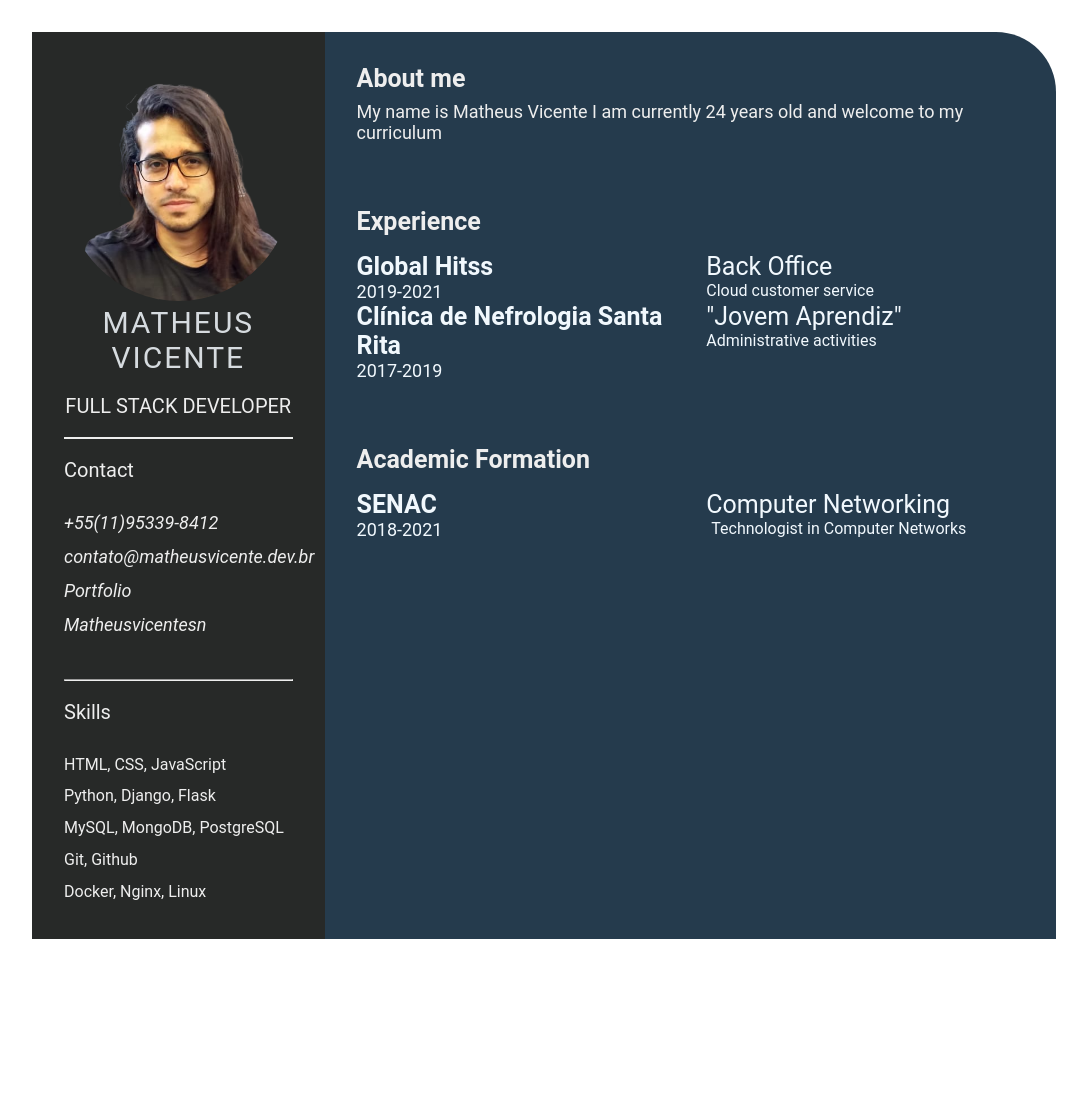
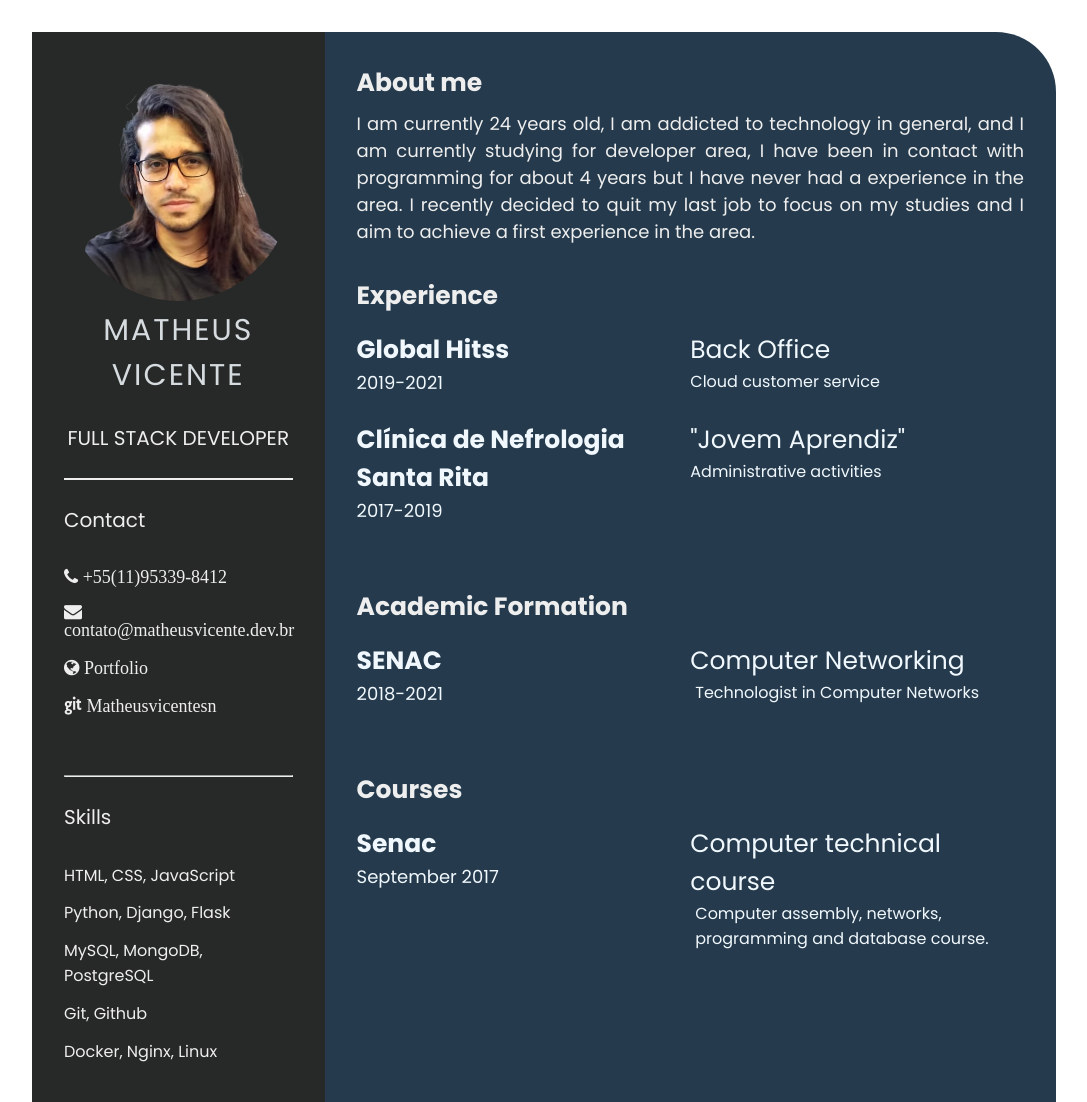
Before and after one commit to Matheusvicentesn/jornadadev, a plain HTML site: page index.html in a window 1280 px wide. Shown: the whole page, without its empty margins (96-1183 px from the left). Before the commit the page ends 971 px from the top, so only its background shows below. Drawn offline with Linux system fonts and the light colour scheme.

Commit message:
feature add: Courses and  awards, font, and icons (#5)

```diff
--- a/css/style.css
+++ b/css/style.css
@@ -3,7 +3,7 @@
     padding: 0;
     box-sizing: border-box;
     list-style: none;
-    font-family: 'Roboto', sans-serif;
+    font-family: 'Poppins', sans-serif;
 }
 
 a{
@@ -64,7 +64,7 @@ hr{
     text-align: center;
 }
 
-/* .contact-info { border-bottom: 2px solid #1B2631; } */
+
 .left-title {
     color: #eeeeee;
     font-size: 20px;
@@ -110,24 +110,10 @@ hr{
     padding-bottom: 2rem;
 }
 
-.right-title-experience{
-    color: #eeeeee;
-    padding-left: 2rem;
-    font-size: 25px;
-    padding-bottom: 0.5rem;
-    font-weight: bolder;
-}
-
-.right-title-education{
-    color: #eeeeee;
-    padding-left: 2rem;
-    font-size: 25px;
-    padding-bottom: 0.5rem;
-    font-weight: bolder;
-}
 .about-me-contents {
     font-size: 18px;
     color: #eeeeee;
+    text-align: justify;
 }
 
 .experience-contents,
@@ -137,7 +123,6 @@ hr{
     grid-template-columns: repeat(2, 1fr);
     padding-bottom: 2rem;
     color: #F1F8FD;
-    padding-left: 2rem;
     padding-top: 0.5rem;
 }
 
--- a/index.html
+++ b/index.html
@@ -7,6 +7,12 @@
     <meta name="viewport" content="width=device-width, initial-scale=1.0">
     <title>Matheus Vicente CV</title>
     <link rel="stylesheet" href="css/style.css">
+    <link rel="preconnect" href="https://fonts.googleapis.com">
+    <link rel="preconnect" href="https://fonts.gstatic.com" crossorigin>
+    <link
+        href="https://fonts.googleapis.com/css2?family=Poppins:ital,wght@0,100;0,300;0,400;0,700;1,100;1,300;1,400;1,700&display=swap"
+        rel="stylesheet">
+    <link rel="stylesheet" href="https://cdnjs.cloudflare.com/ajax/libs/font-awesome/4.7.0/css/font-awesome.min.css">
 </head>
 
 <body>
@@ -25,9 +31,12 @@
                     <p class="left-title">Contact</p>
                     <ul>
                         <li><i class="fa fa-phone"> +55(11)95339-8412</i></li>
-                        <li><i class="fa fa-envelope">contato@matheusvicente.dev.br</i></li>
-                        <li><a href="https://www.portfolio.matheusvicente.dev.br/" target="_blank"><i class="fa fa-globe"> Portfolio </i></a></li>
-                        <li><a href="https://github.com/Matheusvicentesn" target="_blank"><i class="fa fa-git"> Matheusvicentesn </i></a></li>
+                        <li><a href="mailto:contato@matheusvicente.dev.br" target="_blank"><i class="fa fa-envelope">
+                                    contato@matheusvicente.dev.br</i></a></li>
+                        <li><a href="https://www.portfolio.matheusvicente.dev.br/" target="_blank"><i
+                                    class="fa fa-globe"> Portfolio </i></a></li>
+                        <li><a href="https://github.com/Matheusvicentesn" target="_blank"><i class="fa fa-git">
+                                    Matheusvicentesn </i></a></li>
                     </ul>
                     <br><br>
                 </div>
@@ -53,23 +62,25 @@
                         </li>
                     </ul>
                 </div>
-
             </section>
         </section>
         <section class="right-section">
             <div class="right-section-contents">
                 <section class="about gap">
                     <div class="right-title">About me</div>
-                    <p class="about-me-contents">My name is Matheus Vicente I am currently 24 years old and welcome to
-                        my curriculum</p>
+                    <p class="about-me-contents">I am currently 24 years old, I am addicted to technology in general,
+                        and I am currently studying for
+                        developer area, I have been in contact with programming for about 4 years but I have never had a
+                        experience in the area. I recently decided to quit my last job to focus on my studies and
+                        I aim to achieve a first experience in the area.</p>
                 </section>
-            </div>
                 <section class="experience gap">
-                <div class="right-title-experience">Experience</div>
+                    <div class="right-title">Experience</div>
                     <div class="experience-contents">
                         <div class="exp-left">
                             <p class="exp-company-name">Global Hitss</p>
                             <p class="exp-time-period"> 2019-2021</p>
+                            <br>
                         </div>
                         <div class="exp-right">
                             <p class="exp-position">Back Office</p>
@@ -86,12 +97,11 @@
                     </div>
                 </section>
                 <section class="education gap">
-                <div class="right-title-education">Academic Formation </div>
+                    <div class="right-title">Academic Formation </div>
                     <div class="education-contents">
                         <div class="education-left">
                             <p class="education-school-name">SENAC</p>
                             <p class="education-time-period">2018-2021</p>
-
                         </div>
                         <div class="education-right">
                             <p class="education-subject">Computer Networking</p>
@@ -100,9 +110,22 @@
                         </div>
                     </div>
                 </section>
+                <section class="awards gap">
+                    <div class="right-title">Courses</div>
+                    <div class="awards-contents">
+                        <div class="awards-left">
+                            <p class="awards-company-name">Senac</p>
+                            <p class="awards-time-period">September 2017</p>
+                        </div>
+                        <div class="awards-right">
+                            <p class="awards-name">Computer technical course</p>
+                            <p class="awards-desc">Computer assembly, networks, programming and database course.</p>
+                        </div>
+                    </div>
+                </section>
+            </div>
         </section>
     </main>
-
 </body>
 
 </html>
```
Lines whose indentation alone changed are shown as unchanged.
